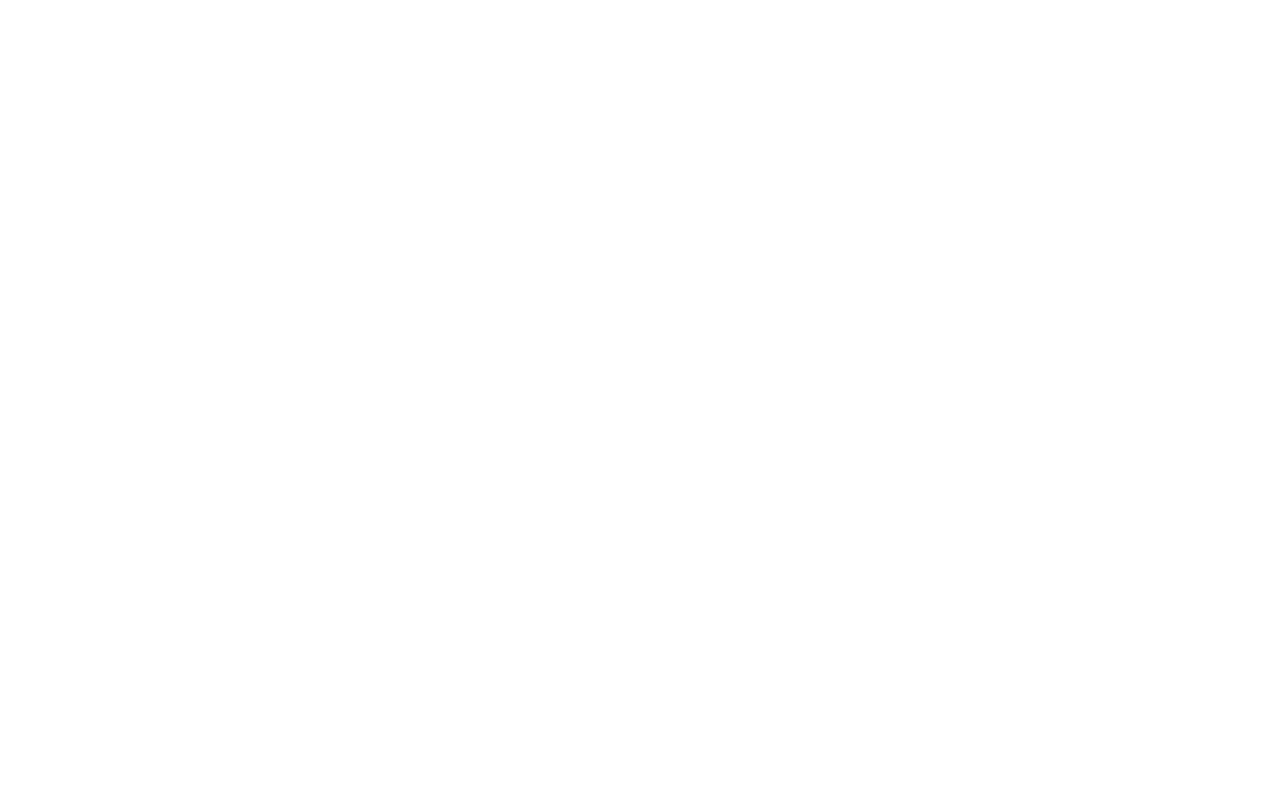
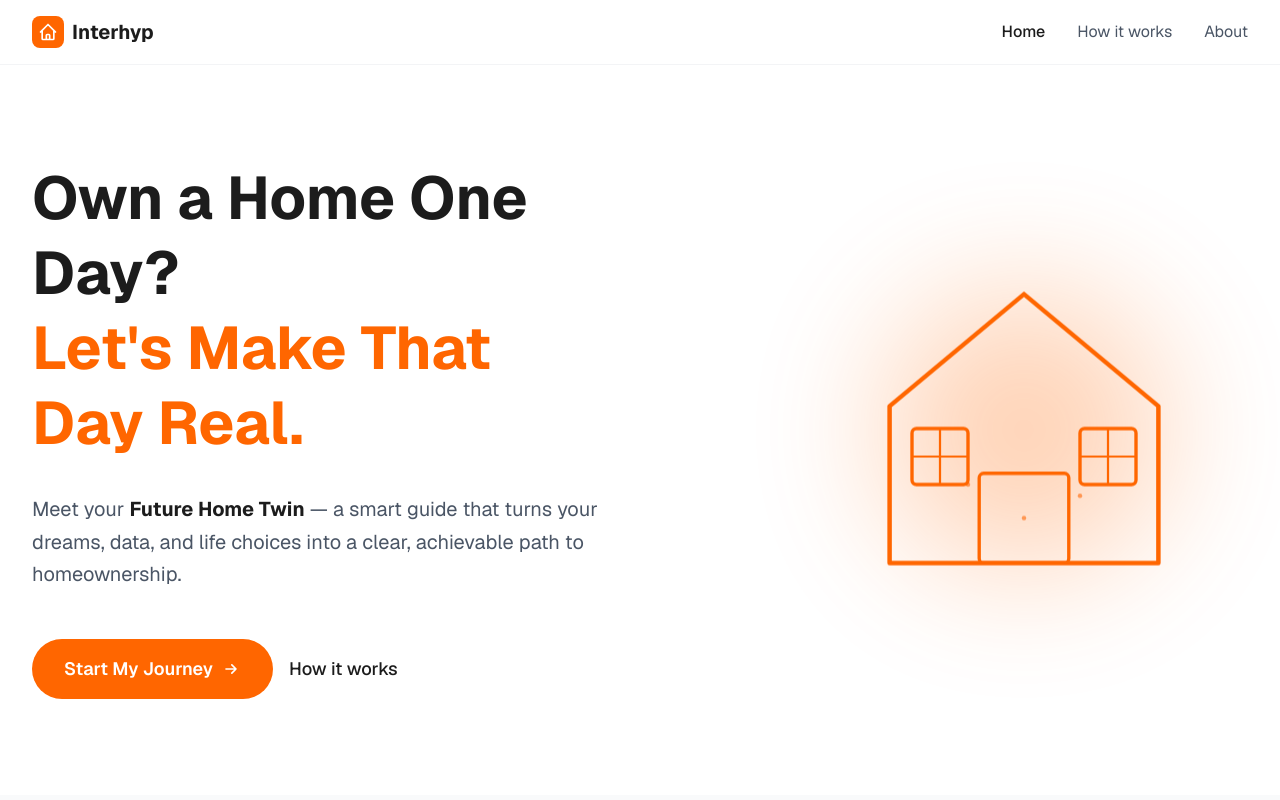
Before and after one commit to BaranKilic657/interhyp, a Next.js app: page / in a window 1280 px wide. Before the commit this address had no page. Shown: the top 800 px of the page. Built offline with nearby package versions, Linux system fonts and the light colour scheme.

Commit message:
Replace redirect with Home component rendering in Page

```diff
--- a/app/page.tsx
+++ b/app/page.tsx
@@ -1,5 +1,5 @@
-import { redirect } from "next/navigation";
+import Home from "./components/Home";
 
 export default function Page() {
-  redirect("/home");
+  return <Home />;
 }
```
